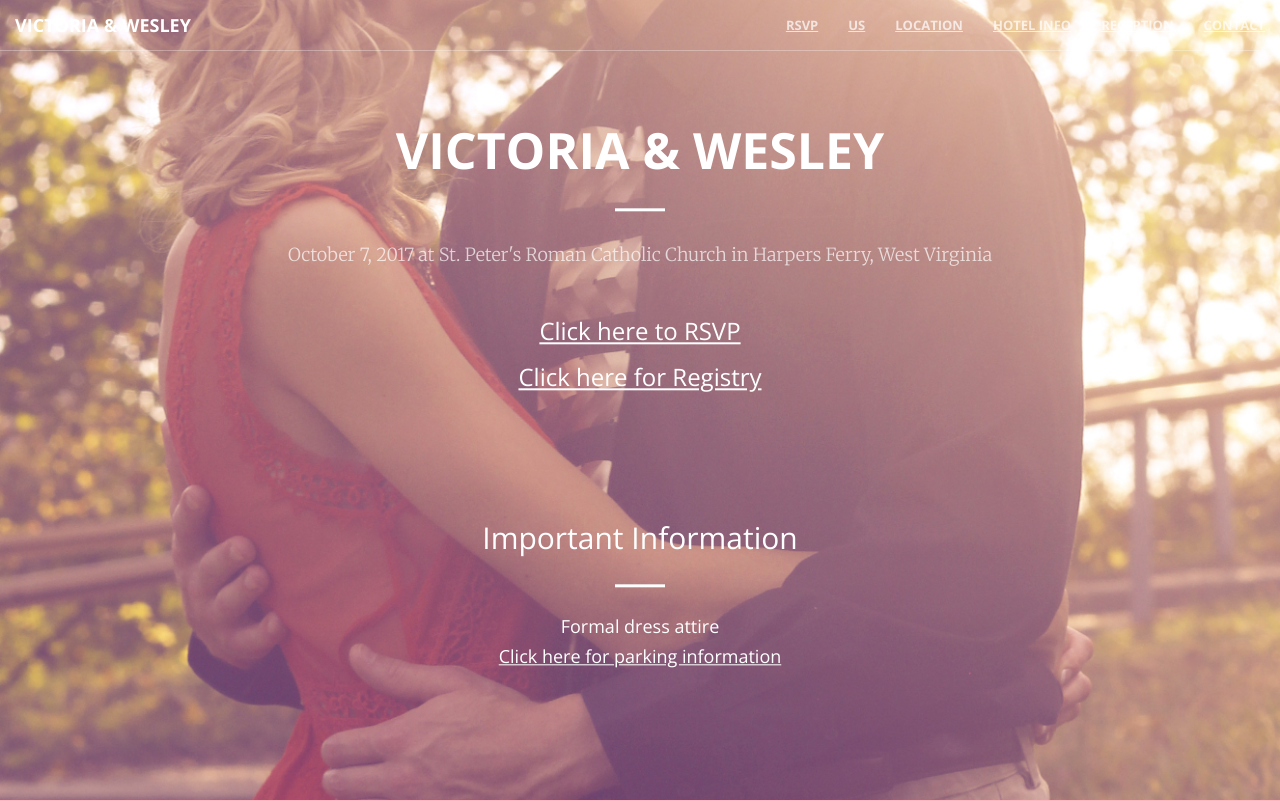
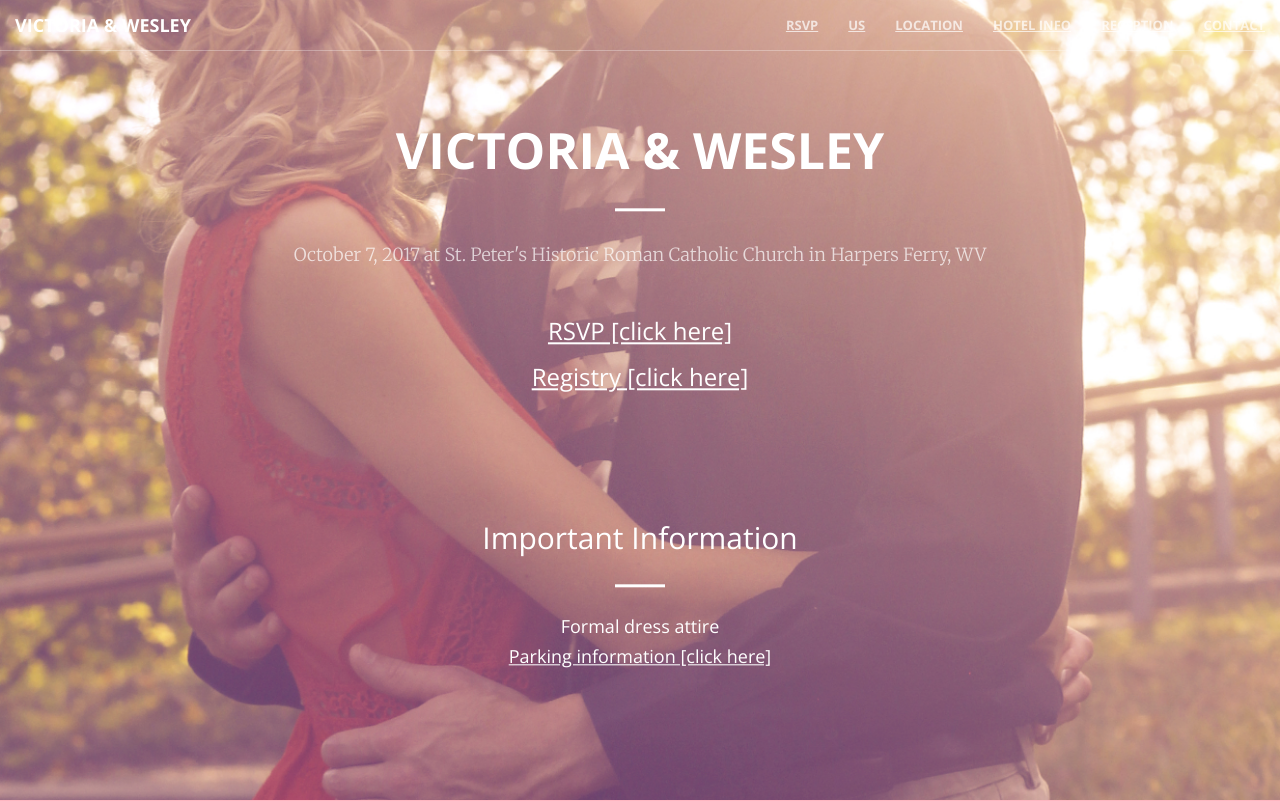
Before and after one commit to wdgarey/wedding, a PHP site: page /wedding/main/index.php in a window 1280 px wide. Shown: the top 801 px of the page. Run offline with PHP 8.4, Linux system fonts and the light colour scheme; some libraries are stand-ins or nearby versions.

Commit message:
Changed links to be consistent and fixed church name

```diff
--- a/wedding/main/index.php
+++ b/wedding/main/index.php
@@ -6,9 +6,9 @@ include("../includes/header.php");
             <div class="header-content-inner">
                 <h1 id="homeHeading">Victoria &amp; Wesley</h1>
                 <hr />
-                <p>October 7, 2017 at St. Peter's Roman Catholic Church in Harpers Ferry, West Virginia</p>
-                <h3 id="rsvp"><a style="color:white;" href="../register">Click here to RSVP</a></h3>
-                <h3><a style="color:white" href="https://www.pamperedchef.com/wl/IVS8j1">Click here for Registry</a></h3>
+                <p>October 7, 2017 at St. Peter's Historic Roman Catholic Church in Harpers Ferry, WV</p>
+                <h3 id="rsvp"><a style="color:white;" href="../register">RSVP [click here]</a></h3>
+                <h3><a style="color:white" href="https://www.pamperedchef.com/wl/IVS8j1">Registry [click here]</a></h3>
                 <br />
                 <br />
                 <br />
@@ -17,7 +17,7 @@ include("../includes/header.php");
                 <h2>Important Information</h2>
                 <hr />
                 <h4>Formal dress attire</h4>
-                <h4><a style="color:white" class="page-scroll" href="../main/index.php#location">Click here for parking information</a></h4>
+                <h4><a style="color:white" class="page-scroll" href="../main/index.php#location">Parking information [click here]</a></h4>
             </div>
         </div>
     </header>
```
